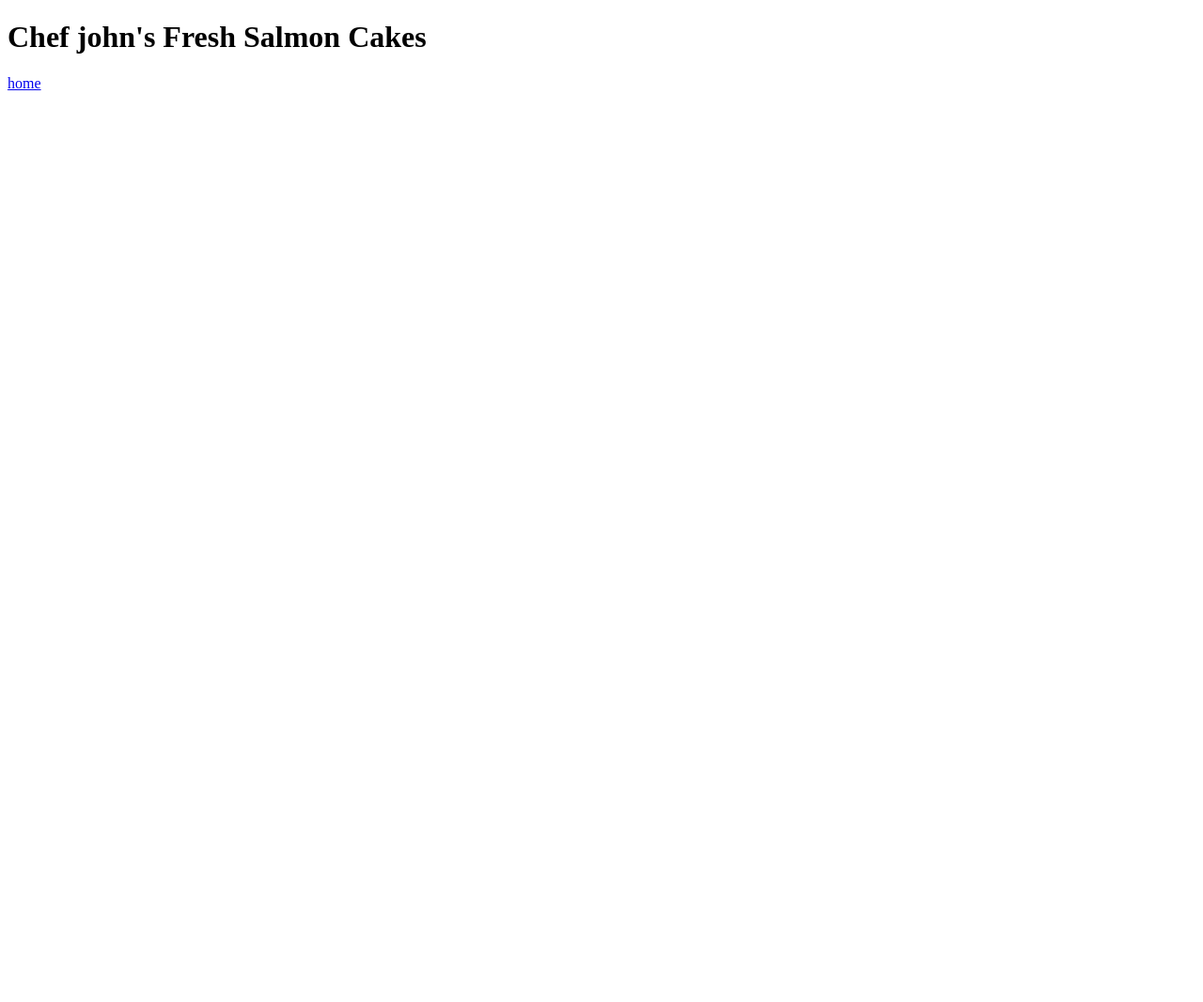
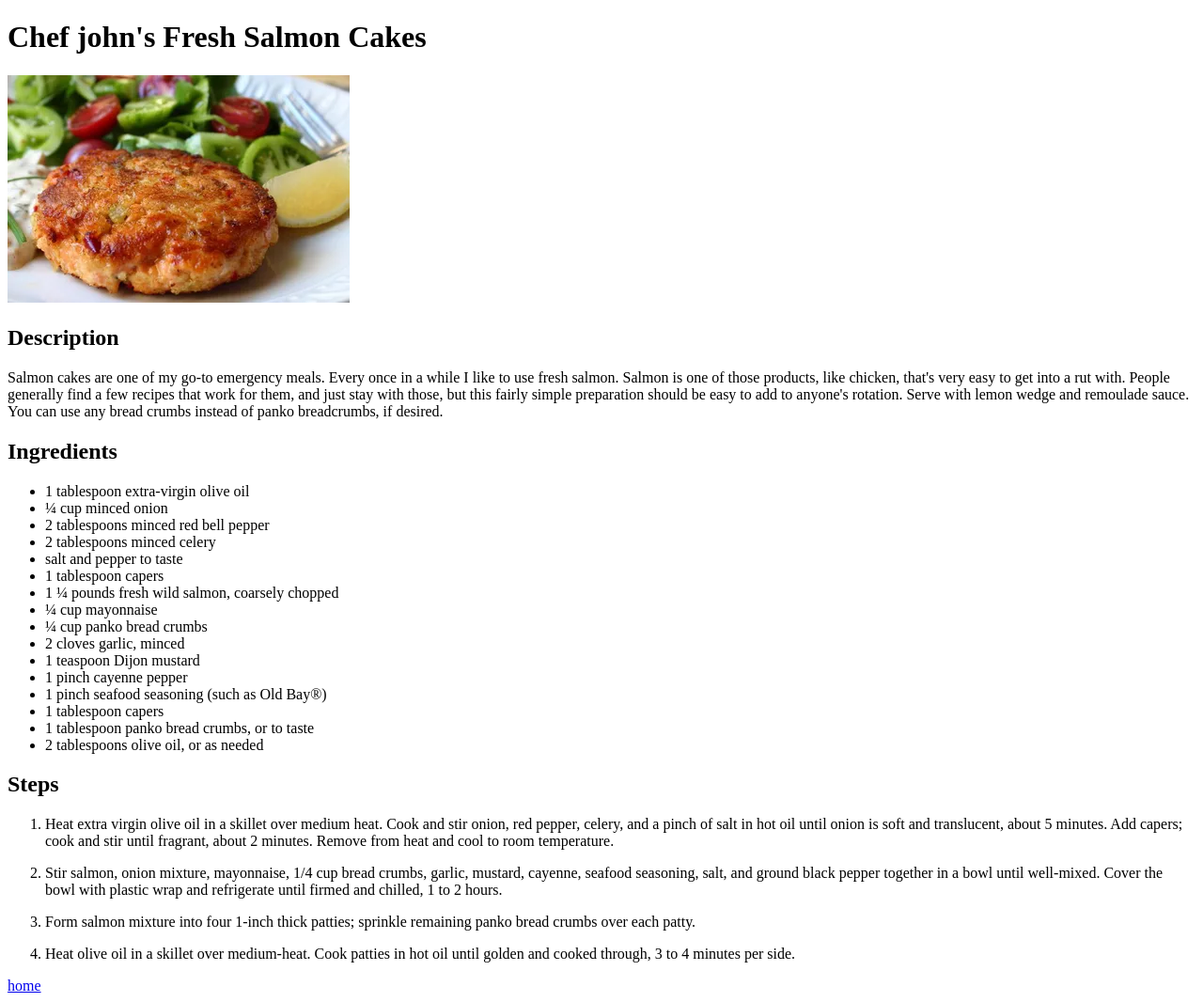
Before and after one commit to maddox-blay/odin-recipes, a plain HTML site: page recipes/salmon_cakes.html in a window 1280 px wide. Shown: the whole page at 94% size. Before the commit the page ends 800 px from the top, so only its background shows below. Drawn offline with Linux system fonts and the light colour scheme.

Commit message:
added text and image content to pages
added information to webpages

```diff
--- a/recipes/salmon_cakes.html
+++ b/recipes/salmon_cakes.html
@@ -7,6 +7,68 @@
   </head>
   <body>
     <h1>Chef john's Fresh Salmon Cakes</h1>
+    <img src="../images/salmoncakes.webp" alt="salmon cakes" />
+    <h2>Description</h2>
+    <p>
+      Salmon cakes are one of my go-to emergency meals. Every once in a while I
+      like to use fresh salmon. Salmon is one of those products, like chicken,
+      that's very easy to get into a rut with. People generally find a few
+      recipes that work for them, and just stay with those, but this fairly
+      simple preparation should be easy to add to anyone's rotation. Serve with
+      lemon wedge and remoulade sauce. You can use any bread crumbs instead of
+      panko breadcrumbs, if desired.
+    </p>
+    <h2>Ingredients</h2>
+    <ul>
+      <li>1 tablespoon extra-virgin olive oil</li>
+      <li>¼ cup minced onion</li>
+      <li>2 tablespoons minced red bell pepper</li>
+      <li>2 tablespoons minced celery</li>
+      <li>salt and pepper to taste</li>
+      <li>1 tablespoon capers</li>
+      <li>1 ¼ pounds fresh wild salmon, coarsely chopped</li>
+      <li>¼ cup mayonnaise</li>
+      <li>¼ cup panko bread crumbs</li>
+      <li>2 cloves garlic, minced</li>
+      <li>1 teaspoon Dijon mustard</li>
+      <li>1 pinch cayenne pepper</li>
+      <li>1 pinch seafood seasoning (such as Old Bay®)</li>
+      <li>1 tablespoon capers</li>
+      <li>1 tablespoon panko bread crumbs, or to taste</li>
+      <li>2 tablespoons olive oil, or as needed</li>
+    </ul>
+    <h2>Steps</h2>
+    <ol>
+      <li>
+        <p>
+          Heat extra virgin olive oil in a skillet over medium heat. Cook and
+          stir onion, red pepper, celery, and a pinch of salt in hot oil until
+          onion is soft and translucent, about 5 minutes. Add capers; cook and
+          stir until fragrant, about 2 minutes. Remove from heat and cool to
+          room temperature.
+        </p>
+      </li>
+      <li>
+        <p>
+          Stir salmon, onion mixture, mayonnaise, 1/4 cup bread crumbs, garlic,
+          mustard, cayenne, seafood seasoning, salt, and ground black pepper
+          together in a bowl until well-mixed. Cover the bowl with plastic wrap
+          and refrigerate until firmed and chilled, 1 to 2 hours.
+        </p>
+      </li>
+      <li>
+        <p>
+          Form salmon mixture into four 1-inch thick patties; sprinkle remaining
+          panko bread crumbs over each patty.
+        </p>
+      </li>
+      <li>
+        <p>
+          Heat olive oil in a skillet over medium-heat. Cook patties in hot oil
+          until golden and cooked through, 3 to 4 minutes per side.
+        </p>
+      </li>
+    </ol>
     <a href="../index.html">home</a>
   </body>
 </html>
```
Also changed, not shown: recipes/lamb_souvlaki.html (+45 -0 lines), recipes/roastedred.html (+34 -0 lines), images/lamb.webp (added), images/potatoes.webp (added), images/salmoncakes.webp (added).
